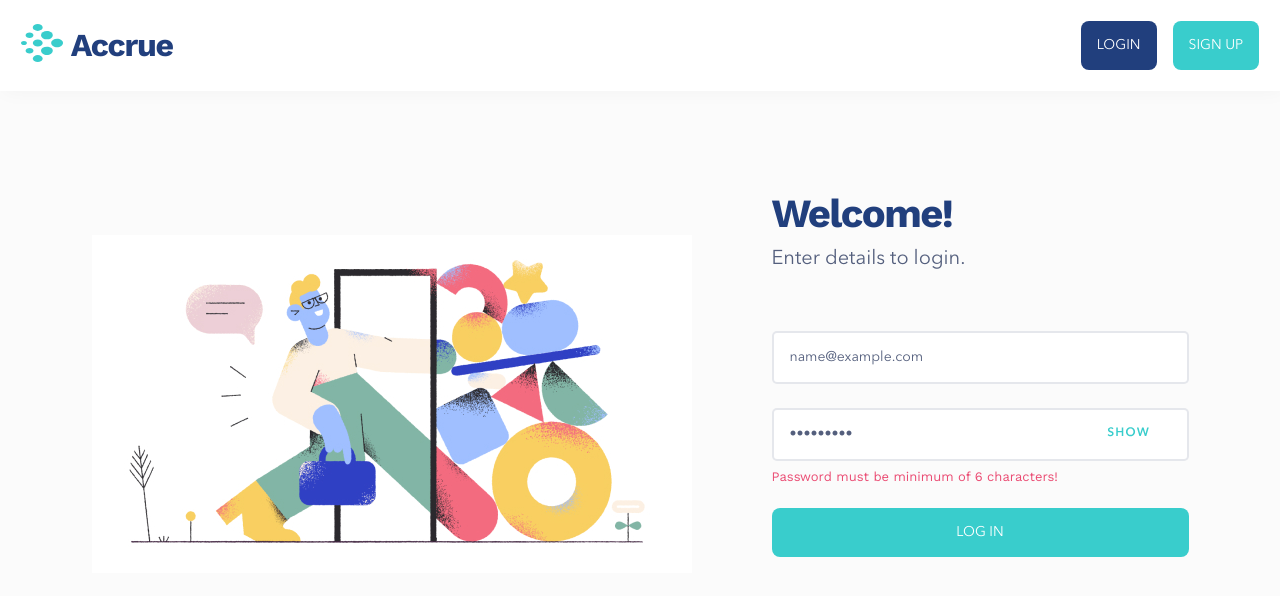
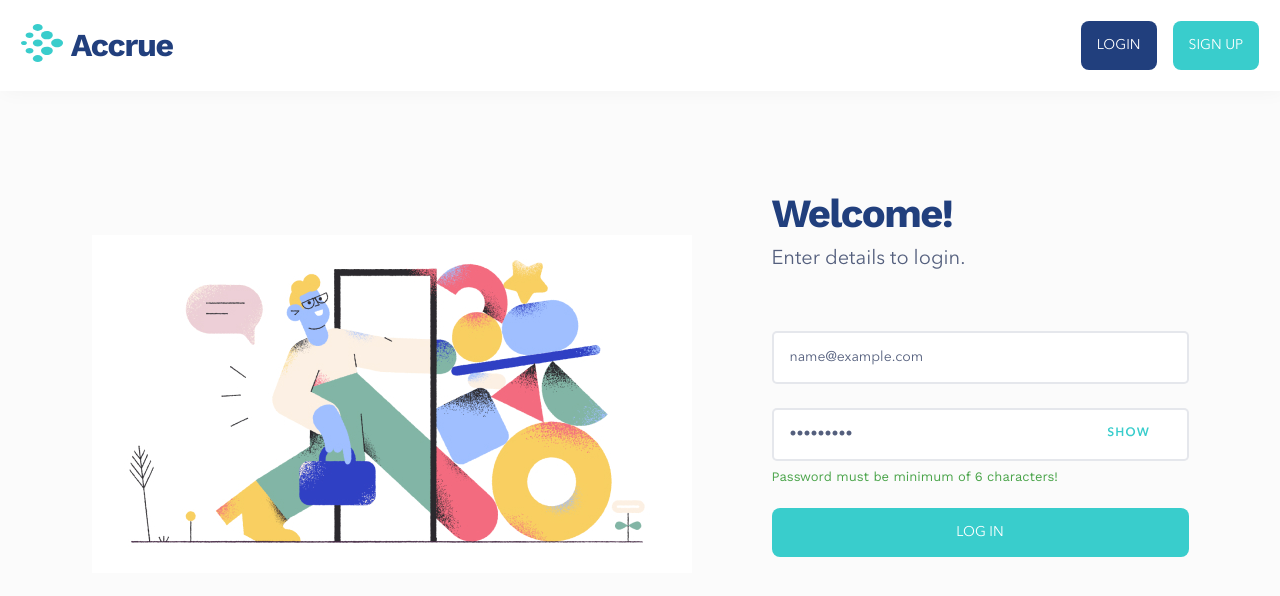
Before and after one commit to Spiritman90/accrue-savings, a React (Create React App) app: page /login in a window 1280 px wide. Both pictures are taken after typing "name@example.com", "Sample123" into the empty fields and a click on the button "LOG IN". Shown: the top 596 px of the page. Built offline with nearby package versions, Linux system fonts and the light colour scheme; no server answers; a web font is replaced by a local one.

Commit message:
Added password validation

```diff
--- a/src/pages/Login/index.jsx
+++ b/src/pages/Login/index.jsx
@@ -98,7 +98,10 @@ const LoginPage = () => {
                   value={password}
                 />
                 {password.length > 0 && (
-                  <p className="login__warning">
+                  <p
+                    className="login__warning"
+                    style={{ color: password.length >= 6 ? "green" : "" }}
+                  >
                     Password must be minimum of 6 characters!
                   </p>
                 )}
```
